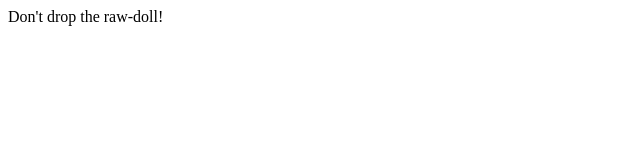
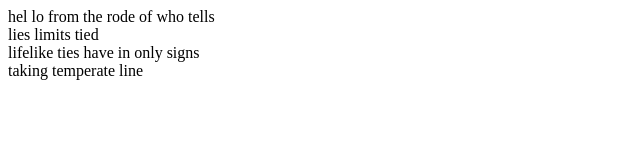
Before and after one commit to funnymania/funnymania.github.io, a plain HTML site: page index.html in a window 1280 px wide. Shown: the whole page, without its empty margins (0-640 px from the left). Drawn offline with Linux system fonts and the light colour scheme.

Commit message:
Attempt art

```diff
--- a/index.html
+++ b/index.html
@@ -1 +1,93 @@
-Don't drop the raw-doll!
+<html>
+  <head>
+  </head>
+  <body>
+    hel lo from the rode of who tells <br>
+    lies limits tied<br>
+    lifelike ties have in only signs<br>
+    taking temperate line<br>
+  </body>
+</html>
+<script>
+let dialog = function (x, y, str) {
+  this.pos = {
+    x: x,
+    y: y,
+  };
+  this.value = str;
+}
+
+// poem composition
+let script = [
+  '1 1 hel',
+  '1 3 lo',
+  '3 1 from',
+  '1 3 the',
+  '2 3 rode',
+  '1 2 of',
+  '2 2 who',
+  '1 1 tells',
+  '3 2 lies',
+  '1 1 limits',
+  '2 3 tied',
+  '1 1 lifelike',
+  '2 2 ties',
+  '1 1 have',
+  '2 2 in',
+  '3 2 only',
+  '3 3 signs',
+  '1 2 taking',
+  '1 1 temperate',
+  '3 2 line',
+  '2 3 eye.ball',
+  '3 2 bi-co',
+  '2 1 soda',
+]
+
+let poem = []
+script.forEach((line) => {
+  // split on space
+  let splitLine = line.split(' ');
+
+  let dial = new dialog(splitLine[0], splitLine[1], splitLine[2]);
+  poem.unshift(dial);
+})
+
+function showWord(grid) {
+  // TODO Destroy previous node
+
+  // Create HTML node under body
+  const wordDiv = document.createElement('div');
+
+  // Assign content to poem[count].value
+  const wordText = document.createTextNode(poem[count].value);
+  wordDiv.appendChild(wordText);
+
+  // Assign space on grid to poem[count].x & y
+  wordDiv.style.gridColumnStart = poem[count].pos.y;
+  wordDiv.style.gridColumnEnd = 'span 1';
+  wordDiv.style.gridRowStart = poem[count].pos.x;
+  wordDiv.style.gridRowEnd = 'span 1';
+  grid.appendChild(wordDiv);
+
+  // increment counter
+  count++;
+}
+
+// play the film
+let count = 0;
+let htmlBody = document.getElementById('body');
+let grid = document.createElement('div');
+let gridClass = document.createAttribute('class');
+gridClass.value = 'grid';
+grid.setAttributeNode(gridClass);
+
+setInterval(showWord(grid), 1000);
+</script>
+<style>
+.grid {
+  display: grid;
+  grid-template-columns: 1fr 1fr 1fr;
+  grid-template-rows: 1fr 1fr;
+}
+</style>
```
